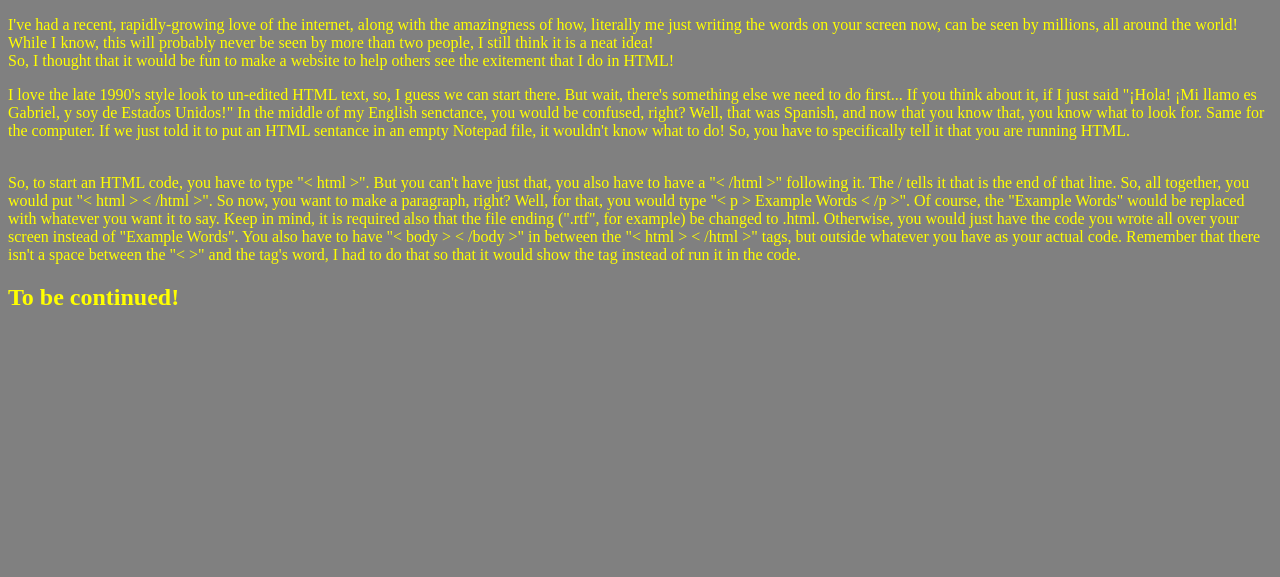
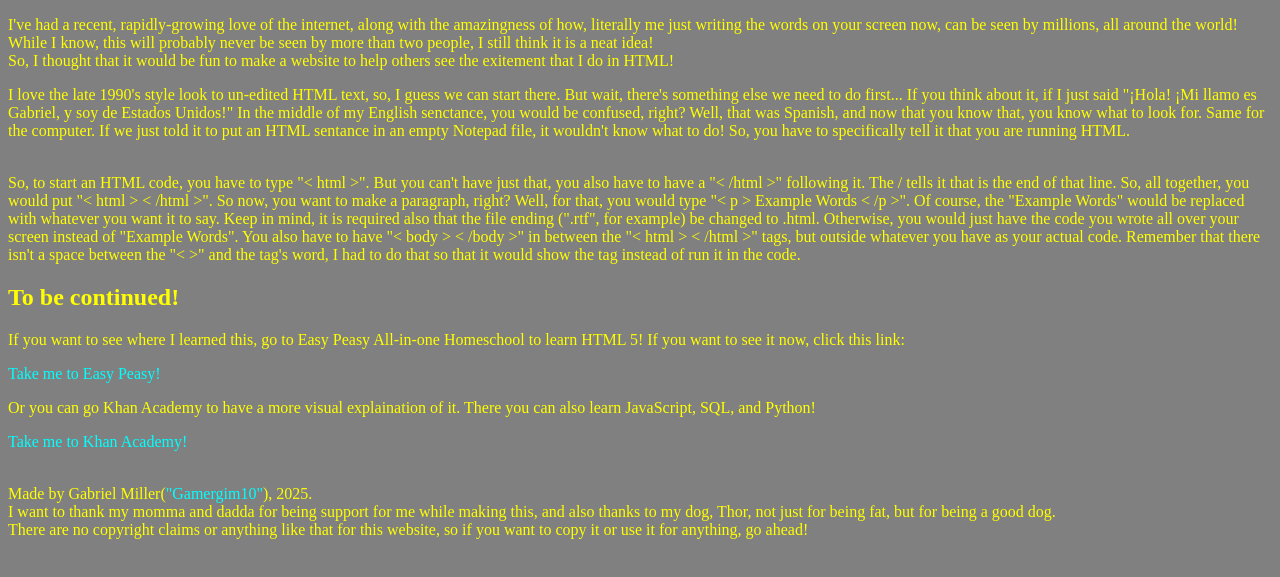
Before and after one commit to Gamergim10/howTo2, a plain HTML site: page index.html in a window 1280 px wide. Shown: the part 91-668 px from the top of the page. Drawn offline with Linux system fonts and the light colour scheme.

Commit message:
Updated, added links and info.

```diff
--- a/howToStuff/resources/css/style.css
+++ b/howToStuff/resources/css/style.css
@@ -1,4 +1,3 @@
-* {
-background-color: grey;
-color: yellow;
-}
+* {background-color: grey;
+color: yellow;}
+a {color: cyan; text-decoration: none;}
--- a/index.html
+++ b/index.html
@@ -11,6 +11,12 @@
 
 <p><br>So, to start an HTML code, you have to type "< html >". But you can't have just that, you also have to have a "< /html >" following it. The / tells it that is the end of that line. So, all together, you would put "< html > < /html >". So now, you want to make a paragraph, right? Well, for that, you would type "< p > Example Words < /p >". Of course, the "Example Words" would be replaced with whatever you want it to say. Keep in mind, it is required also that the file ending (".rtf", for example) be changed to .html. Otherwise, you would just have the code you wrote all over your screen instead of "Example Words". You also have to have "< body > < /body >" in between the "< html > < /html >" tags, but outside whatever you have as your actual code. Remember that there isn't a space between the "< >" and the tag's word, I had to do that so that it would show the tag instead of run it in the code.</p>
 
+
+
 <h2>To be continued!</h2>
+<p>If you want to see where I learned this, go to Easy Peasy All-in-one Homeschool to learn HTML 5! If you want to see it now, click this link:</p> <a href="https://allinonehighschool.com/html-5-on-ep-all-in-one/">Take me to Easy Peasy!</a>
+<p>Or you can go Khan Academy to have a more visual explaination of it. There you can also learn JavaScript, SQL, and Python!</p> <a href="https:www.khanacademy.org">Take me to Khan Academy!</a>
+
+<p><br>Made by Gabriel Miller(<a href="https://github.com/Gamergim10">"Gamergim10"</a>), 2025.<br>I want to thank my momma and dadda for being support for me while making this, and also thanks to my dog, Thor, not just for being fat, but for being a good dog.<br>There are no copyright claims or anything like that for this website, so if you want to copy it or use it for anything, go ahead!</p>
 </body>
 </html>
```
